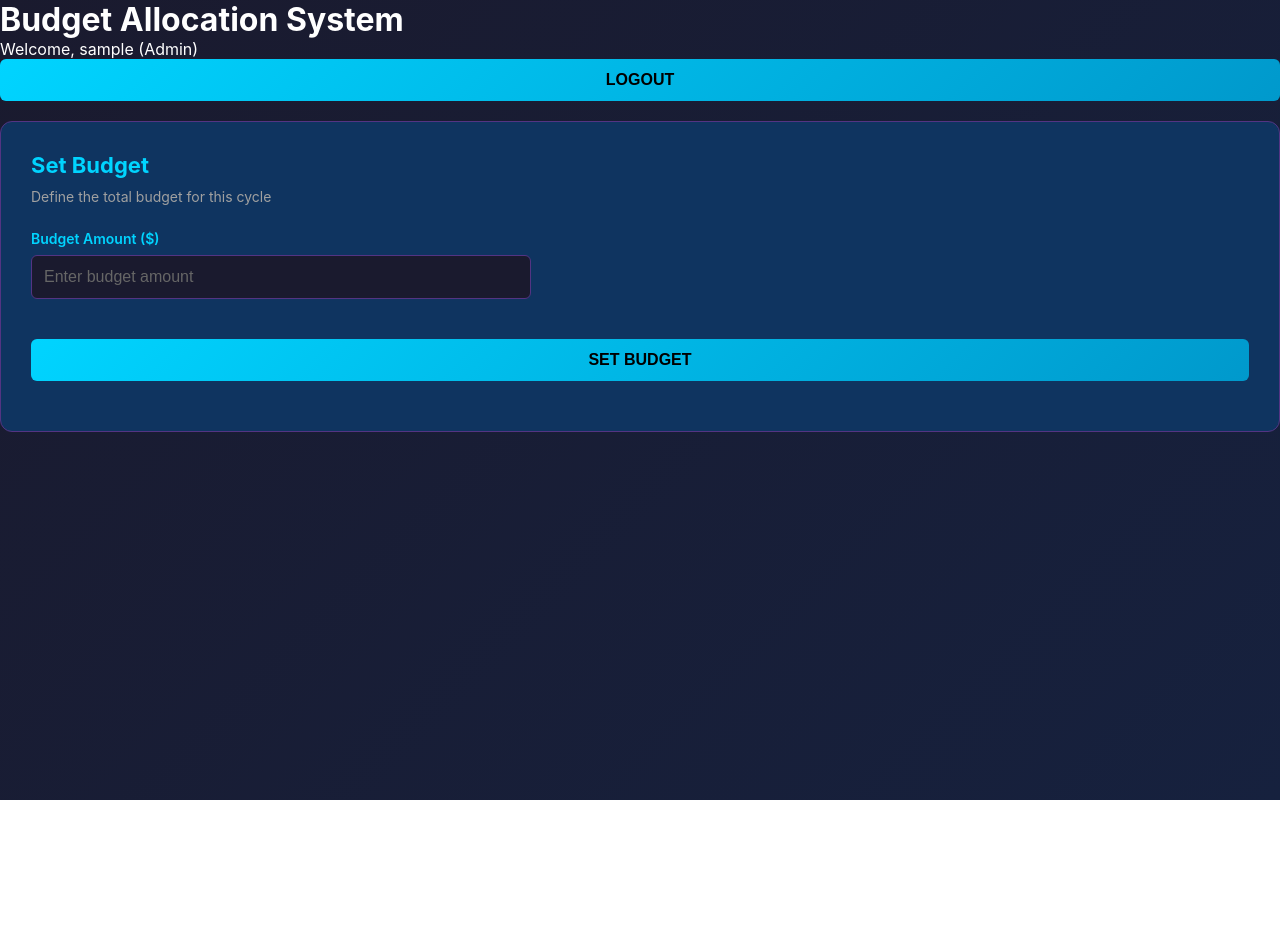
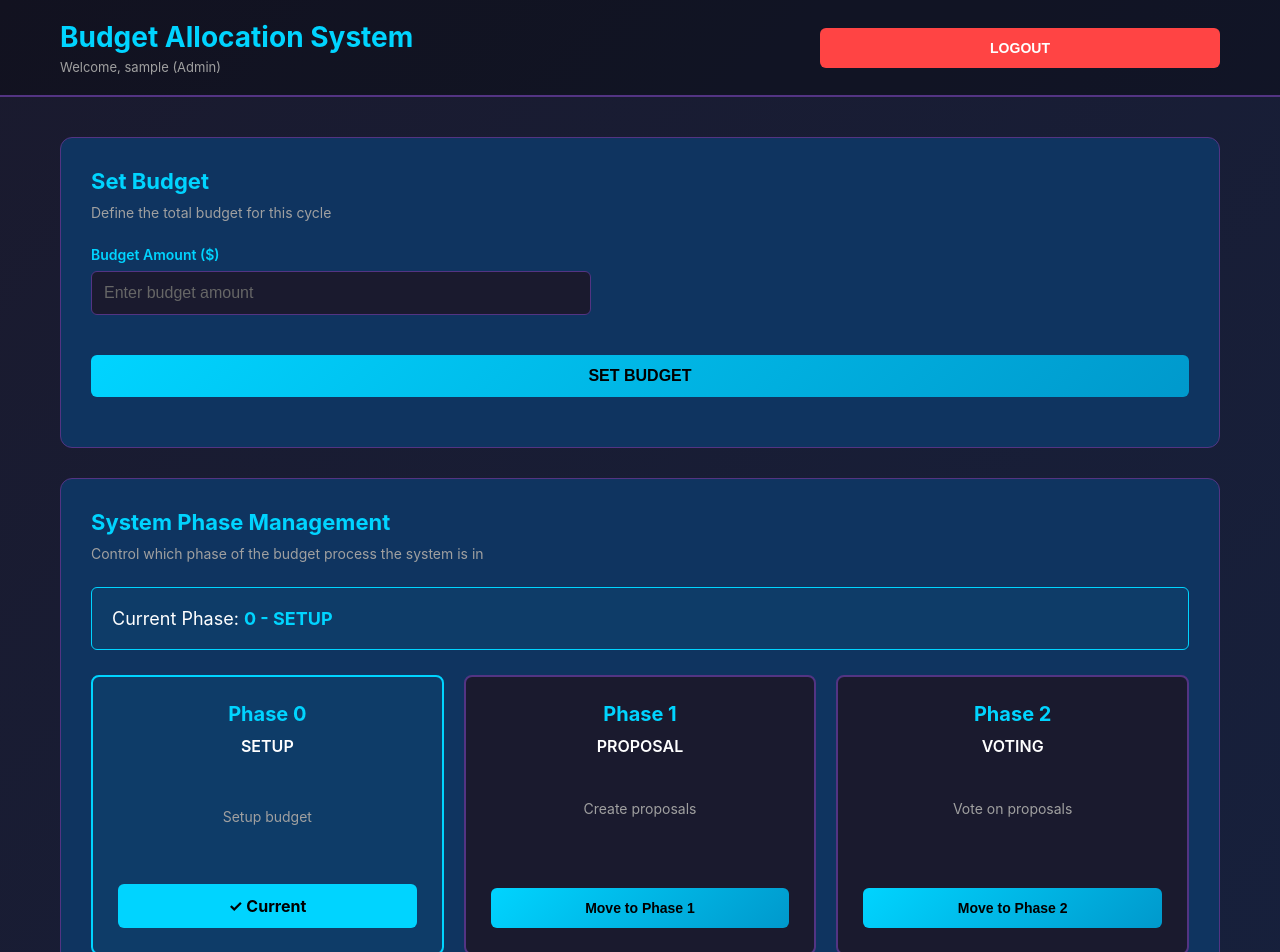
Before and after one commit to nomannrafiq/Budget-Allocation-System, a React (Vite) app in the folder client/: page /admindashboard in a window 1280 px wide. Shown: the top 952 px of the page. Before the commit the page ends 800 px from the top, so only its background shows below. Built offline with nearby package versions, Linux system fonts and the light colour scheme; no server answers; sample sign-in values are in the browser's storage.

Commit message:
Phase display and management implementation

```diff
--- a/client/src/components/AdminDashboard.jsx
+++ b/client/src/components/AdminDashboard.jsx
@@ -8,24 +8,37 @@ function AdminDashboard() {
   const navigate = useNavigate()
   const [budgetAmount, setBudgetAmount] = useState('')
   const [currentBudget, setCurrentBudget] = useState(null)
+  const [currentPhase, setCurrentPhase] = useState(0)
+  const [phaseNames] = useState({
+    0: 'SETUP',
+    1: 'PROPOSAL',
+    2: 'VOTING',
+    3: 'SUMMARY'
+  })
   const [loading, setLoading] = useState(false)
   const [error, setError] = useState('')
   const [success, setSuccess] = useState('')
 
-  // Fetch current budget on mount
+  // Fetch current budget and phase on mount
   useEffect(() => {
-    fetchBudget()
+    fetchBudgetAndPhase()
   }, [])
 
-  const fetchBudget = async () => {
+  const fetchBudgetAndPhase = async () => {
     try {
-      const response = await fetch('http://localhost:3001/api/budget')
-      if (response.ok) {
-        const data = await response.json()
-        setCurrentBudget(data)
+      const budgetRes = await fetch('http://localhost:3001/api/budget')
+      if (budgetRes.ok) {
+        const budgetData = await budgetRes.json()
+        setCurrentBudget(budgetData)
+      }
+
+      const phaseRes = await fetch('http://localhost:3001/api/phase/current')
+      if (phaseRes.ok) {
+        const phaseData = await phaseRes.json()
+        setCurrentPhase(phaseData.current_phase)
       }
     } catch (err) {
-      console.error('Error fetching budget:', err)
+      console.error('Error fetching data:', err)
     }
   }
 
@@ -57,6 +70,35 @@ function AdminDashboard() {
         setTimeout(() => setSuccess(''), 3000)
       } else {
         setError(data.message || 'Failed to set budget')
+      }
+    } catch (err) {
+      setError('Connection error')
+      console.error(err)
+    } finally {
+      setLoading(false)
+    }
+  }
+
+  const handlePhaseTransition = async (newPhase) => {
+    setError('')
+    setSuccess('')
+    setLoading(true)
+
+    try {
+      const response = await fetch('http://localhost:3001/api/phase/transition', {
+        method: 'POST',
+        headers: { 'Content-Type': 'application/json' },
+        body: JSON.stringify({ phase: newPhase })
+      })
+
+      const data = await response.json()
+
+      if (response.ok) {
+        setCurrentPhase(newPhase)
+        setSuccess(`Moved to Phase ${newPhase} - ${phaseNames[newPhase]}`)
+        setTimeout(() => setSuccess(''), 3000)
+      } else {
+        setError(data.message || 'Failed to transition phase')
       }
     } catch (err) {
       setError('Connection error')
@@ -119,6 +161,43 @@ function AdminDashboard() {
           )}
         </div>
 
+        {/* Phase Section */}
+        <div className="section">
+          <h2>System Phase Management</h2>
+          <p className="section-desc">Control which phase of the budget process the system is in</p>
+
+          <div className="current-phase">
+            <p>Current Phase: <span className="phase-badge">{currentPhase} - {phaseNames[currentPhase]}</span></p>
+          </div>
+
+          <div className="phase-grid">
+            {[0, 1, 2, 3].map((phase) => (
+              <div key={phase} className={`phase-card ${currentPhase === phase ? 'active' : ''}`}>
+                <h3>Phase {phase}</h3>
+                <p className="phase-name">{phaseNames[phase]}</p>
+                <p className="phase-desc">
+                  {phase === 0 && 'Setup budget'}
+                  {phase === 1 && 'Create proposals'}
+                  {phase === 2 && 'Vote on proposals'}
+                  {phase === 3 && 'View results'}
+                </p>
+                {currentPhase !== phase && (
+                  <button
+                    className="phase-btn"
+                    onClick={() => handlePhaseTransition(phase)}
+                    disabled={loading}
+                  >
+                    Move to Phase {phase}
+                  </button>
+                )}
+                {currentPhase === phase && (
+                  <div className="phase-active">✓ Current</div>
+                )}
+              </div>
+            ))}
+          </div>
+        </div>
+
       </div>
     </div>
   )
--- a/client/src/styles/AdminDashboard.css
+++ b/client/src/styles/AdminDashboard.css
@@ -1,3 +1,66 @@
+.admin-dashboard {
+  min-height: 100vh;
+  background: linear-gradient(135deg, #1a1a2e 0%, #16213e 100%);
+  color: #fff;
+  display: flex;
+  flex-direction: column;
+}
+
+.admin-header {
+  display: flex;
+  justify-content: space-between;
+  align-items: center;
+  padding: 20px 60px;
+  background: rgba(0, 0, 0, 0.3);
+  border-bottom: 2px solid #533483;
+  flex-shrink: 0;
+}
+
+.header-left {
+  flex: 0 0 auto;
+}
+
+.header-left h1 {
+  font-size: 28px;
+  margin: 0;
+  color: #00d4ff;
+  margin-bottom: 5px;
+  font-weight: 700;
+}
+
+.welcome-text {
+  margin: 0;
+  color: #a0a0a0;
+  font-size: 13px;
+}
+
+.logout-btn {
+  padding: 12px 40px;
+  background: #ff4444;
+  color: white;
+  border: none;
+  border-radius: 6px;
+  cursor: pointer;
+  font-weight: 700;
+  transition: background 0.3s;
+  font-size: 14px;
+  white-space: nowrap;
+  flex: 1;
+  max-width: 400px;
+  margin: 0;
+}
+
+.logout-btn:hover {
+  background: #cc0000;
+}
+
+.admin-content {
+  flex: 1;
+  width: 100%;
+  padding: 40px 60px;
+  overflow-y: auto;
+}
+
 .section {
   background: #0f3460;
   border: 1px solid #533483;
@@ -99,3 +162,87 @@
   margin: 0 60px 20px 60px;
   border-left: 4px solid #6bff6b;
 }
+
+.current-phase {
+  margin-bottom: 25px;
+  padding: 20px;
+  background: rgba(0, 212, 255, 0.05);
+  border-radius: 6px;
+  border: 1px solid #00d4ff;
+}
+
+.current-phase p {
+  margin: 0;
+  font-size: 18px;
+  color: #fff;
+}
+
+.phase-badge {
+  color: #00d4ff;
+  font-weight: 700;
+}
+
+.phase-grid {
+  display: grid;
+  grid-template-columns: repeat(auto-fit, minmax(280px, 1fr));
+  gap: 20px;
+  margin: 20px 0;
+}
+
+.phase-card {
+  background: #1a1a2e;
+  border: 2px solid #533483;
+  border-radius: 8px;
+  padding: 25px;
+  text-align: center;
+  transition: all 0.3s;
+  display: flex;
+  flex-direction: column;
+  justify-content: space-between;
+  min-height: 280px;
+}
+
+.phase-card.active {
+  border-color: #00d4ff;
+  background: rgba(0, 212, 255, 0.05);
+}
+
+.phase-card h3 {
+  color: #00d4ff;
+  margin: 0 0 10px 0;
+  font-size: 20px;
+}
+
+.phase-name {
+  color: #fff;
+  margin: 0 0 8px 0;
+  font-weight: 600;
+  font-size: 16px;
+}
+
+.phase-desc {
+  color: #a0a0a0;
+  margin: 0 0 15px 0;
+  font-size: 14px;
+  flex: 1;
+  display: flex;
+  align-items: center;
+  justify-content: center;
+}
+
+.phase-btn {
+  width: 100%;
+  padding: 12px;
+  margin-top: auto;
+  margin-bottom: 0;
+  font-size: 14px;
+}
+
+.phase-active {
+  padding: 12px;
+  background: #00d4ff;
+  color: #000;
+  border-radius: 6px;
+  font-weight: 700;
+  margin-top: auto;
+}
```
